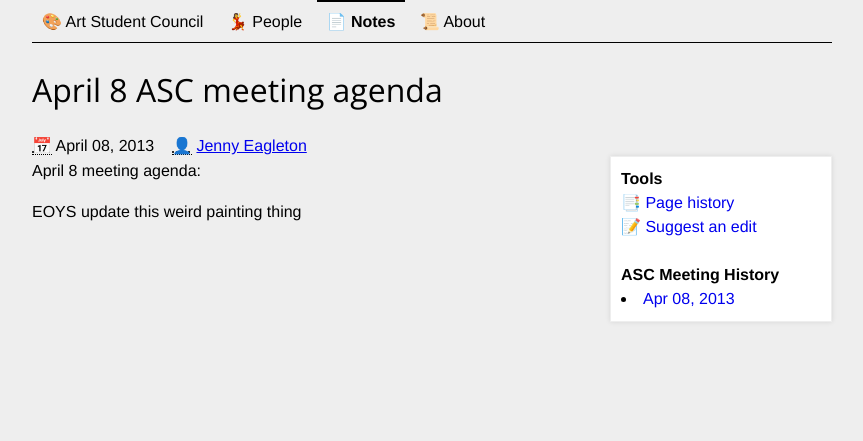
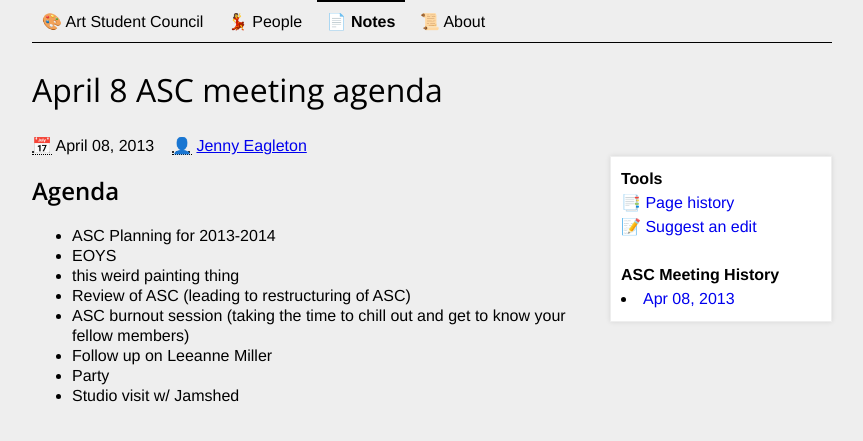
Before and after one commit to CooperASC/cooperasc.github.com, a Jekyll site: the page built from _posts/notes/2013-04-08-asc.md, in a window 1280 px wide. Shown: the top 441 px of the page, without its empty margins (208-1071 px from the left). Built offline with Jekyll 4.4.1, drawn with Linux system fonts in a browser that asks for light colours.

Commit message:
consolidating all the agendas

```diff
--- a/_posts/notes/2013-04-08-asc.md
+++ b/_posts/notes/2013-04-08-asc.md
@@ -9,7 +9,13 @@ filepath: _posts/notes/filename.md
 
 ---
 
-April 8 meeting agenda:
+## Agenda
 
-EOYS update
-this weird painting thing
+- ASC Planning for 2013-2014
+- EOYS
+- this weird painting thing
+- Review of ASC (leading to restructuring of ASC)
+- ASC burnout session (taking the time to chill out and get to know your fellow members)
+- Follow up on Leeanne Miller
+- Party
+- Studio visit w/ Jamshed
```
